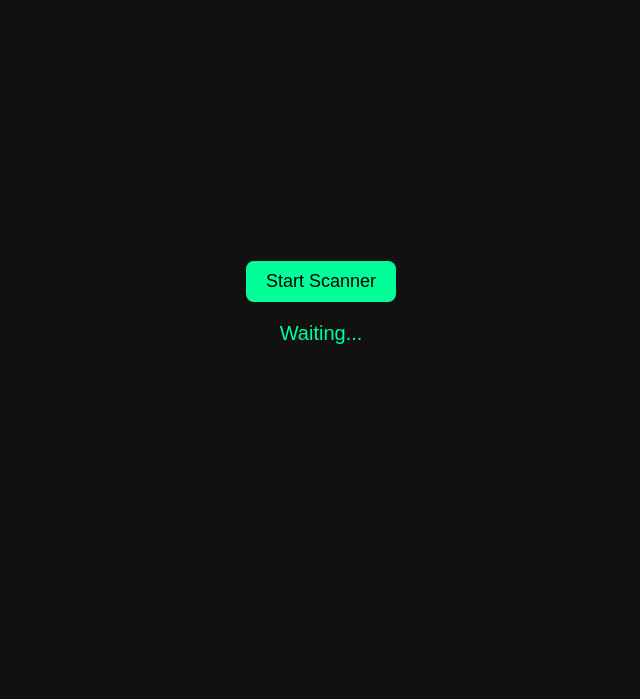
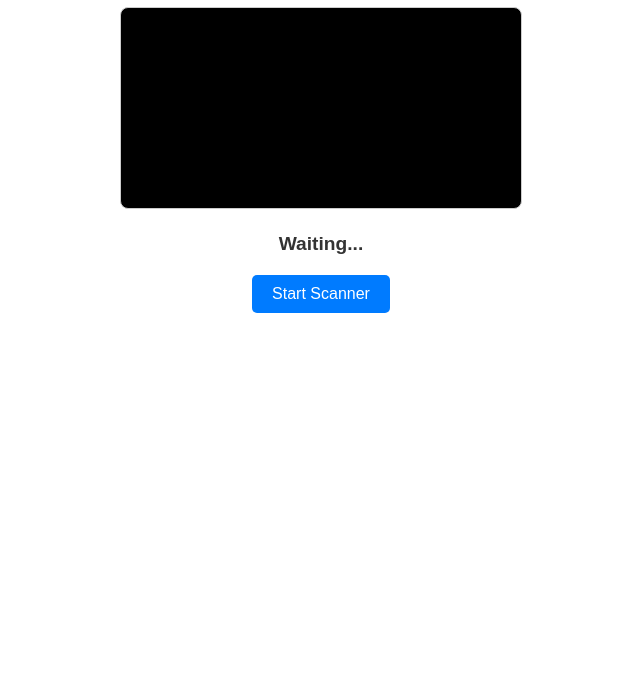
Before and after one commit to sumithrmw/scanner_web, a website built with Vite: page index.html in a window 1280 px wide. Shown: the part 101-800 px from the top of the page, without its empty margins (319-959 px from the left). Built offline with nearby package versions, Linux system fonts and the light colour scheme.

Commit message:
for_git_pages

```diff
--- a/index.html
+++ b/index.html
@@ -1,49 +1,24 @@
 <!DOCTYPE html>
-<html>
+<html lang="en">
 <head>
-  <meta charset="UTF-8" />
-  <meta name="viewport" content="width=device-width, initial-scale=1.0" />
-  <title>Fast Barcode Scanner</title>
-  <style>
-    body {
-      margin: 0;
-      font-family: Arial, sans-serif;
-      text-align: center;
-      background: #111;
-      color: white;
-    }
-    video {
-      width: 100%;
-      max-width: 500px;
-      border-radius: 10px;
-      margin-top: 20px;
-    }
-    #result {
-      margin-top: 20px;
-      font-size: 20px;
-      color: #00ff99;
-    }
-    button {
-      margin-top: 20px;
-      padding: 10px 20px;
-      font-size: 18px;
-      border: none;
-      border-radius: 8px;
-      background: #00ff99;
-      color: black;
-      cursor: pointer;
-    }
-  </style>
+    <meta charset="UTF-8">
+    <meta name="viewport" content="width=device-width, initial-scale=1.0">
+    <title>Fast Barcode Scanner</title>
+    <style>
+        body { font-family: sans-serif; text-align: center; padding: 20px; }
+        video { width: 100%; max-width: 400px; border: 1px solid #ccc; border-radius: 8px; background: #000; }
+        #result { margin: 20px 0; font-weight: bold; font-size: 1.2rem; color: #333; }
+        button { padding: 10px 20px; font-size: 1rem; cursor: pointer; background: #007bff; color: white; border: none; border-radius: 5px; }
+        button:disabled { background: #ccc; }
+    </style>
 </head>
 <body>
+    <h1>Mobile Barcode Scanner</h1>
+    <!-- playsinline is critical for iOS -->
+    <video id="video" playsinline autoplay muted></video>
+    <div id="result">Waiting...</div>
+    <button id="startBtn">Start Scanner</button>
 
-  <h2>Mobile Barcode Scanner</h2>
-  <video id="video" playsinline autoplay></video>
-  <br>
-  <button id="startBtn">Start Scanner</button>
-  <div id="result">Waiting...</div>
-
-  <script type="module" src="/main.js"></script>
-
+    <script type="module" src="main.js"></script>
 </body>
 </html>
--- a/package.json
+++ b/package.json
@@ -3,10 +3,11 @@
   "version": "1.0.0",
   "description": "",
   "main": "index.js",
-  "scripts": {
+  "scripts":  {
   "dev": "vite",
   "build": "vite build",
-  "preview": "vite preview"
+  "preview": "vite preview",
+  "deploy": "npm run build && gh-pages -d dist"
 },
   "keywords": [],
   "author": "",
@@ -15,6 +16,7 @@
     "barcode-detector": "^3.1.0"
   },
   "devDependencies": {
+    "gh-pages": "^6.3.0",
     "vite": "^7.3.1"
   }
 }
--- /dev/null
+++ b/vite.config.js
@@ -0,0 +1,6 @@
+
+import { defineConfig } from 'vite'
+
+export default defineConfig({
+  base: '/bar_code_web/', // Replace with your repo name
+})
```
Also changed, not shown: dist/index.html, 2 other files.
